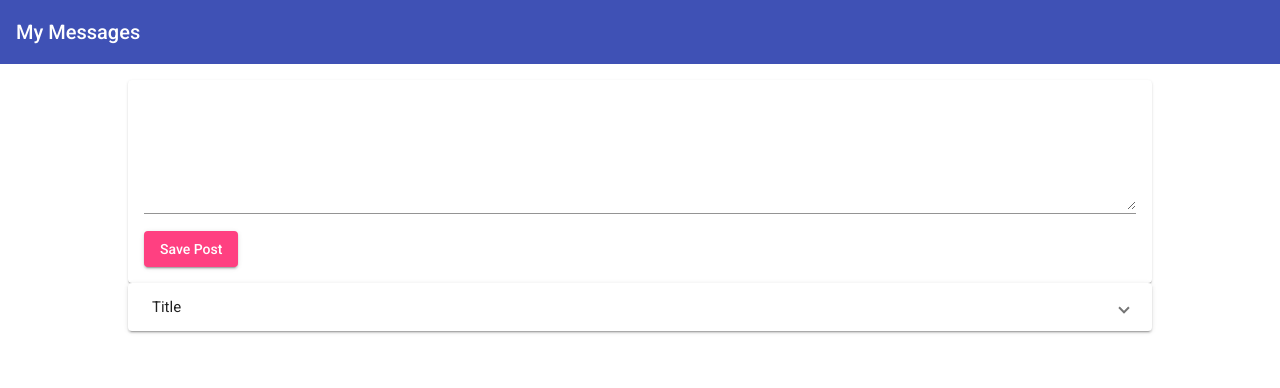
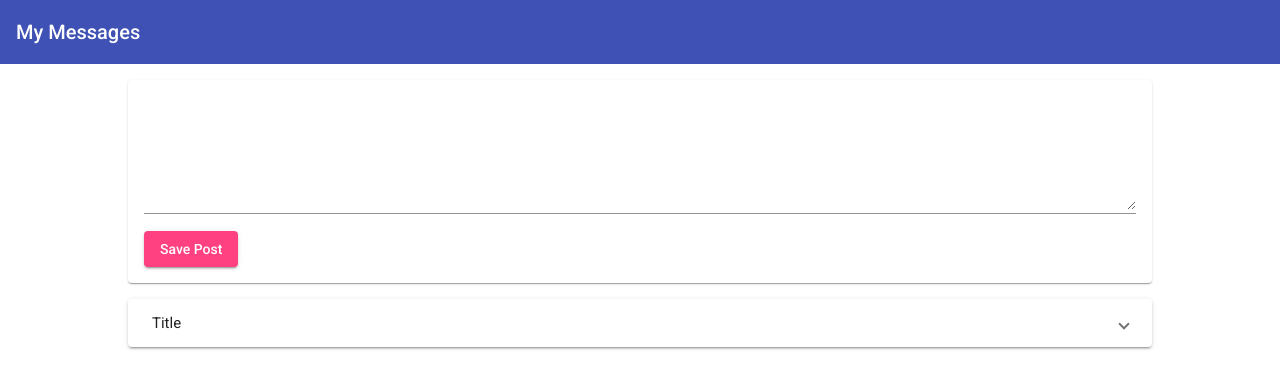
Before and after one commit to rishabhgist/mean-app-demo, an Angular app: page / in a window 1280 px wide. Shown: the top 388 px of the page. Built offline with nearby package versions, Linux system fonts and the light colour scheme.

Commit message:
added margin to the post list

```diff
--- a/src/app/posts/post-list/post-list.component.css
+++ b/src/app/posts/post-list/post-list.component.css
@@ -0,0 +1,4 @@
+:host{
+    margin-top: 1rem;
+    display: block;
+}
```
